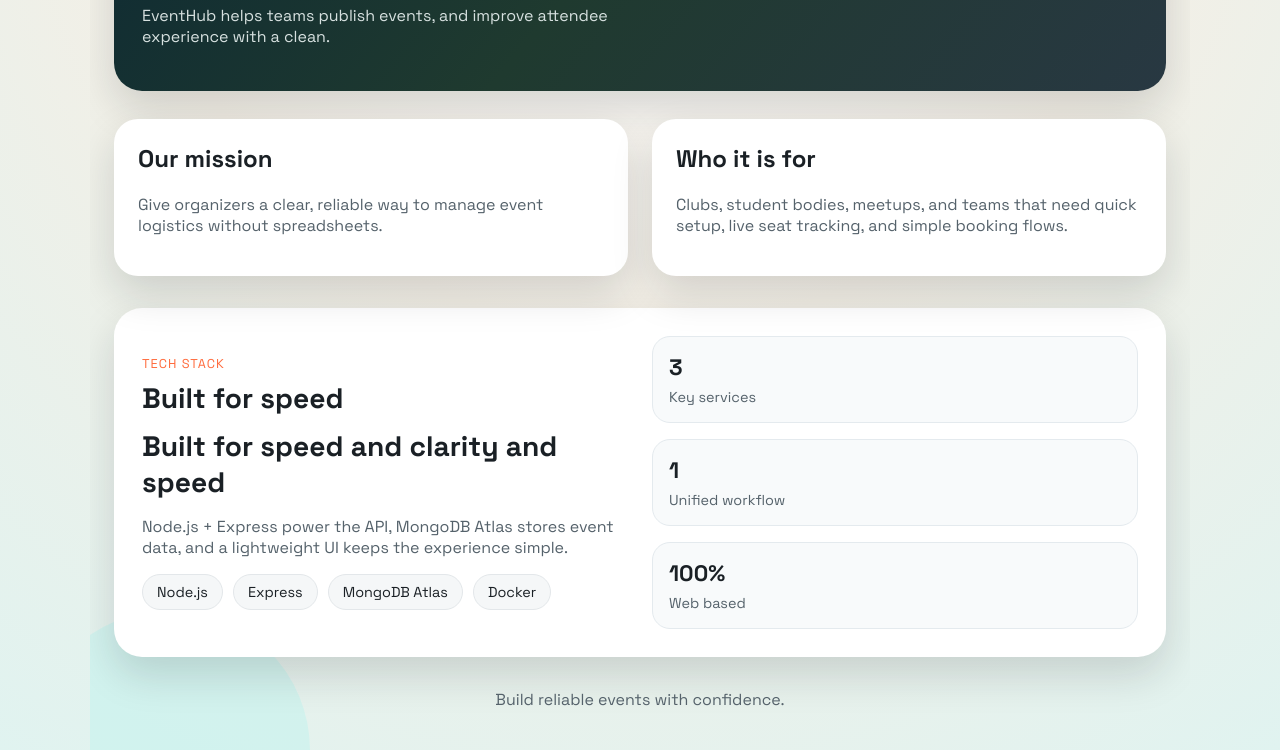
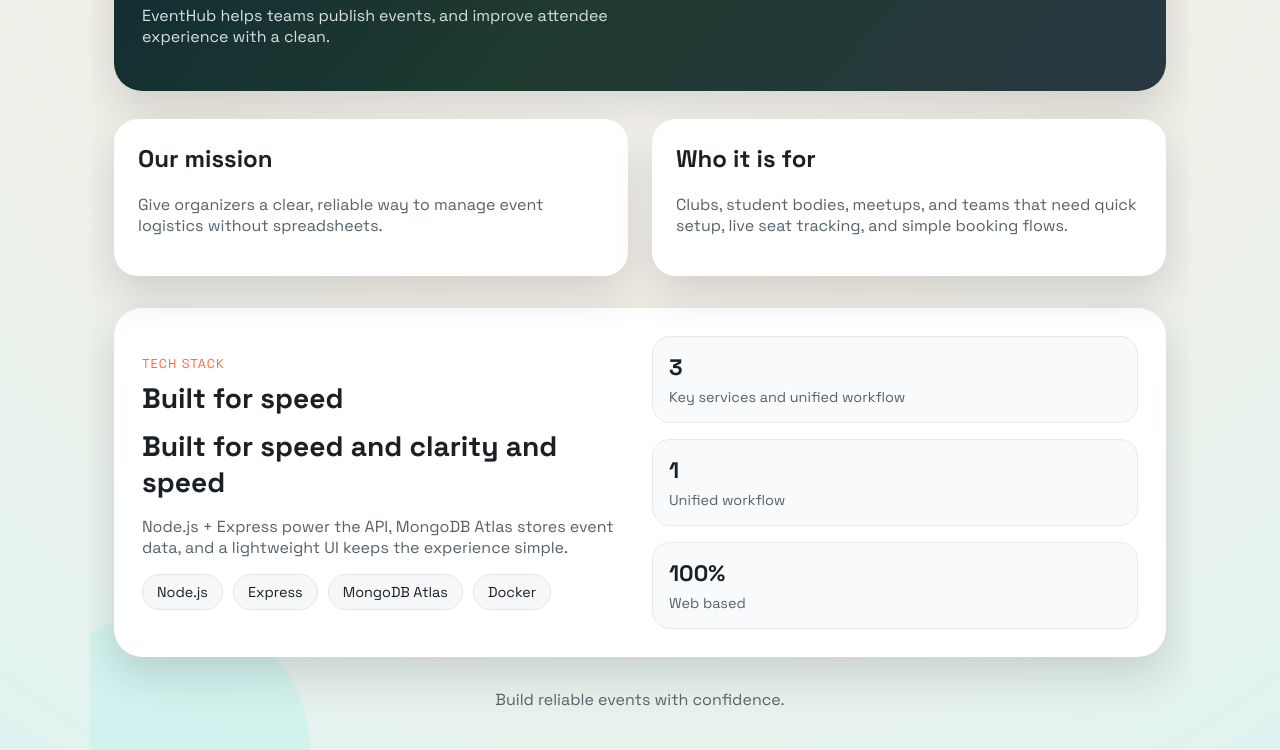
Before and after one commit to soujanya1513/devops_project, a website: page public/about.html in a window 1280 px wide. Shown: the part 174-924 px from the top of the page. Drawn offline with Linux system fonts and the light colour scheme.

Commit message:
about changed

```diff
--- a/public/about.html
+++ b/public/about.html
@@ -61,7 +61,7 @@
           <div class="stats">
             <div class="stat">
               <span class="stat-value">3</span>
-              <span class="stat-label">Key services</span>
+              <span class="stat-label">Key services and unified workflow</span>
             </div>
             <div class="stat">
               <span class="stat-value">1</span>
```
